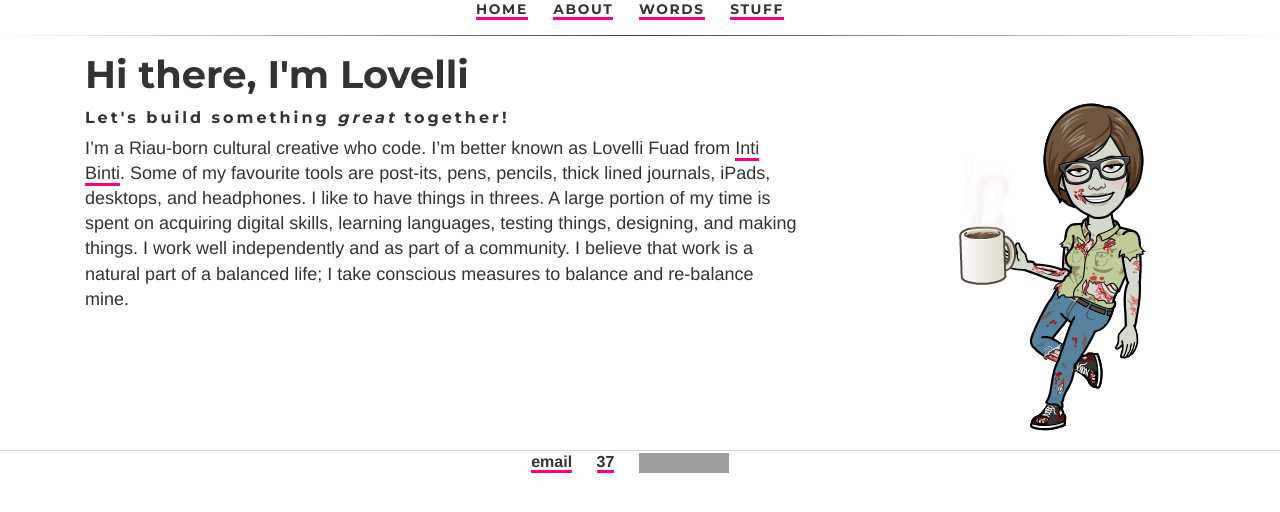
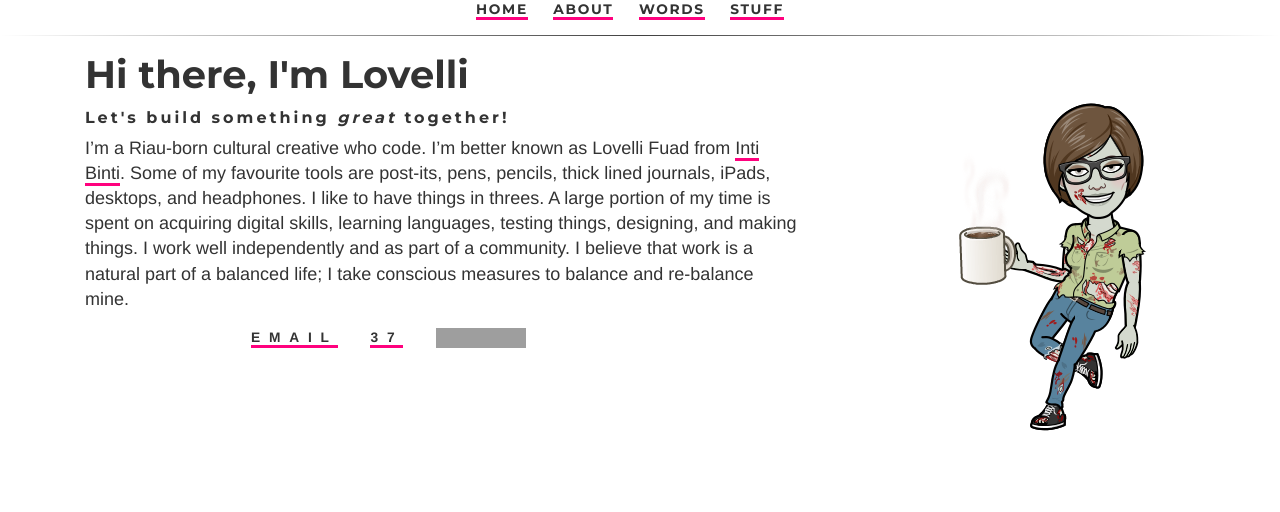
Before and after one commit to ariesti/ariesti.github.io, a Jekyll site: the page built from index.html, in a window 1280 px wide. Shown: the top 512 px of the page. Built offline with Jekyll 4.4.1, drawn with Linux system fonts in a browser that asks for light colours; grey boxes are pictures that could not be loaded.

Commit message:
Update main.css

```diff
--- a/css/main.css
+++ b/css/main.css
@@ -159,10 +159,11 @@ blockquote p {
 /* Footer */
 
 footer {
-	text-decoration: none;
-	border-top: 1px solid #d5d5d5;
-	font-size: .8em;
-	clear: both;
+	font-family: Helvetica, sans-serif;
+	letter-spacing: .8em;
+	text-transform: uppercase;
+	font-weight: 100;
+	font-size: 11px;
 	text-align: center;
 }
 
```
